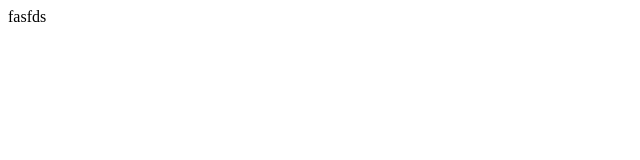
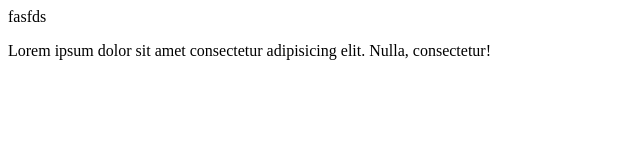
Before and after one commit to Kiran9960/MyGitTest, a plain HTML site: page index.html in a window 1280 px wide. Shown: the whole page, without its empty margins (0-640 px from the left). Drawn offline with Linux system fonts and the light colour scheme.

Commit message:
paragraph added

```diff
--- a/index.html
+++ b/index.html
@@ -9,6 +9,7 @@
 
 <body>
     <div class="red"> fasfds </div>
+    <p> Lorem ipsum dolor sit amet consectetur adipisicing elit. Nulla, consectetur!</p>
 
 </body>
 
```
